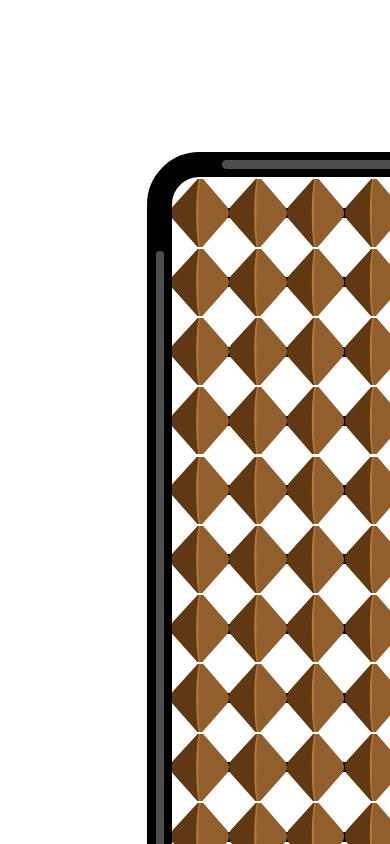
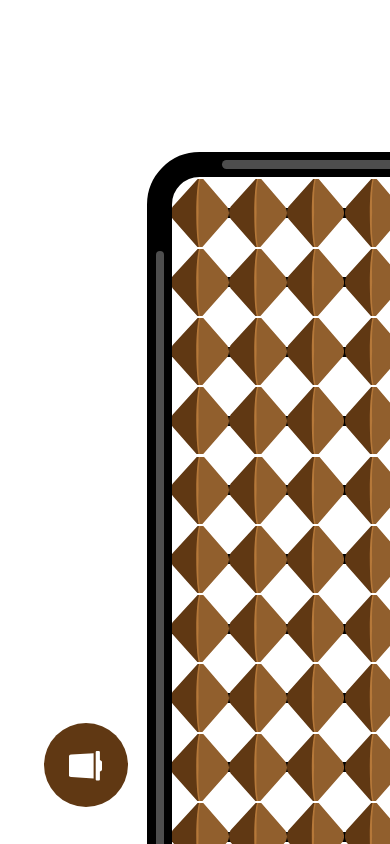
Before and after one commit to cyproto/abacus, a React (Create React App) app: page / in a window 390 px wide. Shown: the top 844 px of the page. Built offline with nearby package versions, Linux system fonts and the light colour scheme.

Commit message:
Change clear button position and remove border.

```diff
--- a/src/App.scss
+++ b/src/App.scss
@@ -260,12 +260,13 @@ header {
 .pannel {
   position: absolute;
   top: 230px;
-  right: 0px;
+  right: 317px;
   z-index: 10;
   display: -ms-grid;
   display: grid;
   place-items: center;
   button {
+    border: none;
     height: 42px;
     width: 42px;
     display: -ms-grid;
@@ -274,13 +275,14 @@ header {
     border-radius: 50px;
     background: #603813;
     color: #ffffff;
-    font-size: 16px;
+    font-size: 17px;
     -webkit-transition: .5s;
     -o-transition: .5s;
     transition: .5s;
   }
   .trash-icon {
-    position: absolute;
+    position: relative;
+    top: auto;
   }
 }
 
@@ -468,8 +470,10 @@ header {
     z-index: 10;
     position: absolute;
     top: 230px;
-    right: 0px;
+    right: 262px;
+    font-size: 17px;
     button {
+      border: none;
       height: 40px;
       width: 40px;
       border-radius: 50px;
@@ -480,5 +484,9 @@ header {
       -o-transition: .5s;
       transition: .5s;
     }
+    .trash-icon {
+      position: relative;
+      top: auto;
+    }
   }
 }
```
